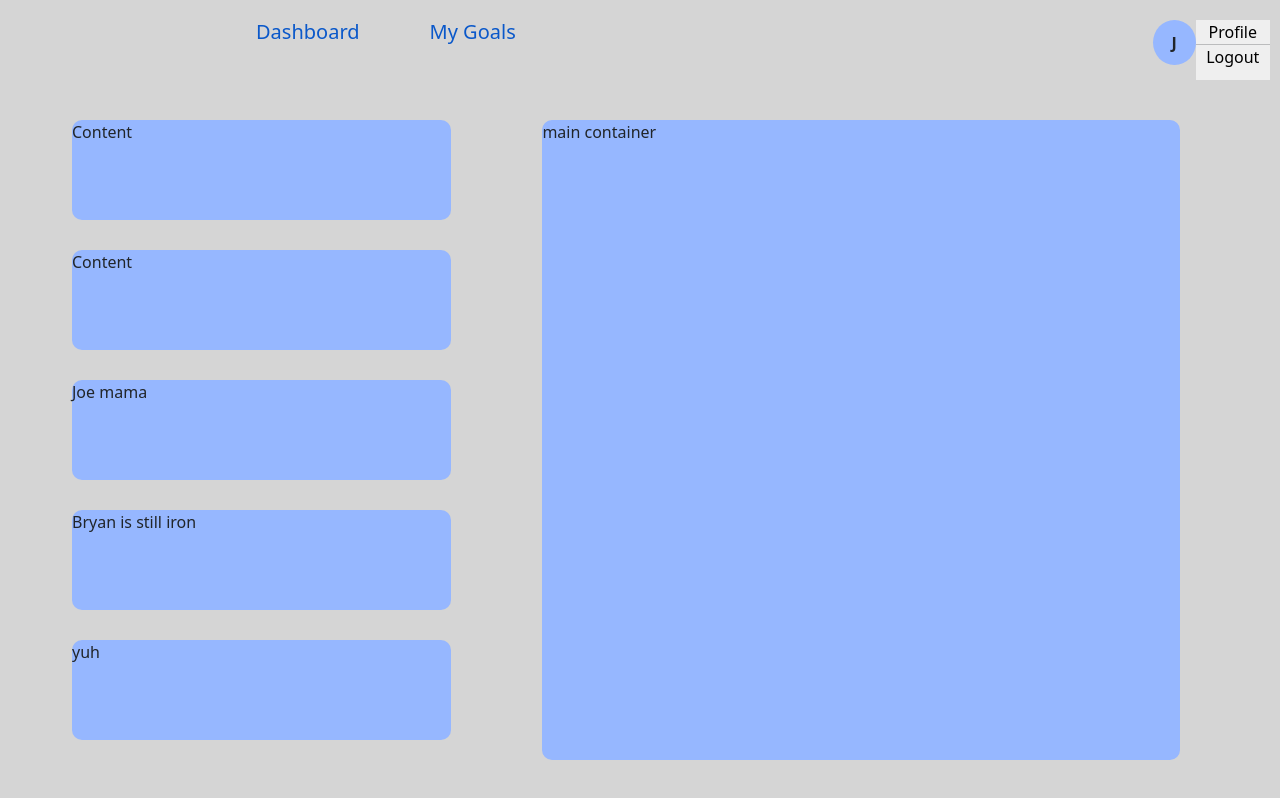
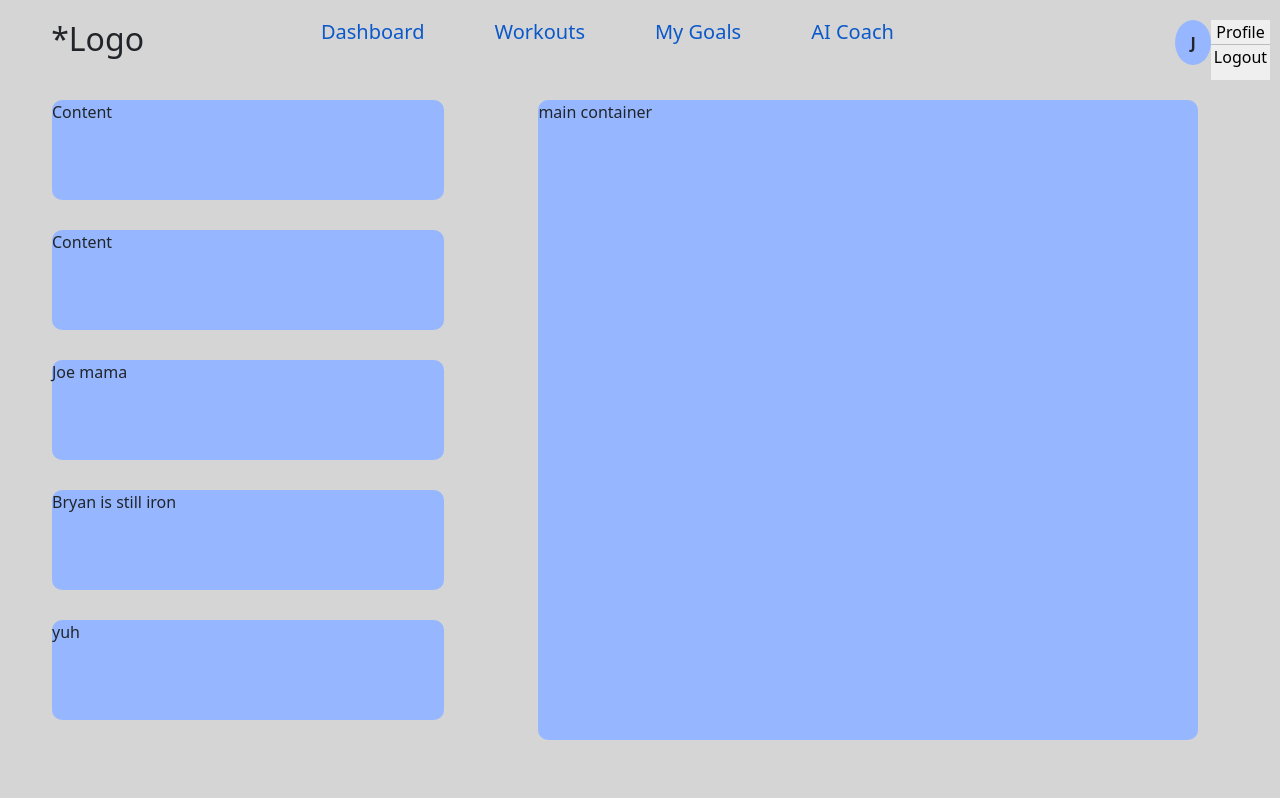
Before and after one commit to JacobM819/GPT-FIt, a React (Create React App) app: page / in a window 1280 px wide. Built offline with nearby package versions, Linux system fonts and the light colour scheme.

Commit message:
Added React Router and
- Changing pages now works with react router
- Added new blank pages to nav
- New pages are now stored in the src/pages directory
- App.js is no longer used

```diff
--- a/src/App.css
+++ b/src/App.css
@@ -13,7 +13,7 @@ main {
 }
 
 nav {
-  padding: 20px 10px 20px 20%;
+  padding: 20px 10px 20px 4%;
 }
 
 .main-cont-sm {
@@ -43,9 +43,15 @@ nav {
 }
 
 .link {
+  font-size: calc(1.3rem + 0.6vw);
   text-decoration: none;
   color: #0a58ca;
 }
+/*@media (min-width: 1200px) {*/
+/*  .link {*/
+/*    font-size: 1.25rem;*/
+/*  }*/
+/*}*/
 
 nav ul li {
   list-style-type: none;
--- a/src/App.js
+++ b/src/App.js
@@ -1,35 +1,13 @@
-import Nav from './Nav.js';
-import { Link }  from "react-router-dom";
-import './App.css';
-
-function App() {
-  return (
-      <body>
-      <Nav></Nav>
-      <main>
-          <div className={"row"} style={{marginLeft:"20px"}}>
-            <div className={"col-4 main-col-sm"}>
-                <div className={"main-cont-sm"}>Content</div>
-                <div className={"main-cont-sm"}>Content</div>
-                <div className={"main-cont-sm"}>Joe mama</div>
-                <div className={"main-cont-sm"}>Bryan is still iron</div>
-                <div className={"main-cont-sm"}>yuh</div>
-                <div className={"main-cont-sm"}>more content</div>
-                <div className={"main-cont-sm"}>more more content</div>
-                <div className={"main-cont-sm"}></div>
-                <div className={"main-cont-sm"}></div>
-                <div className={"main-cont-sm"}></div>
-                <div className={"main-cont-sm"}></div>
-                <div className={"main-cont-sm"}></div>
-            </div>
-            <div className={"col-8"}>
-                <div className={"main-cont-lg"}>main container</div>
-            </div>
-          </div>
-      </main>
-
-      </body>
-  );
-}
-
-export default App;
+// import Nav from './pages/Nav.js';
+// import  Home  from './pages/Home.js';
+// import {BrowserRouter as Router, createBrowserRouter, RouterProvider, Route, createRoutesFromElements, Outlet} from "react-router-dom";
+// import './App.css';
+//
+// function App() {
+//   return (
+//       <body>
+//       </body>
+//   );
+// }
+//
+// export default App;
--- a/src/Nav.js
+++ /dev/null
@@ -1,30 +0,0 @@
-export default function Nav() {
-
-    // let profile = document.getElementById("profile-icon");
-    function hideDropdown() {
-
-        let icon = document.getElementById("profile-icon");
-
-        // let profile = document.getElementById("profile-icon")
-        // profile.hidden = profile.hidden !== true;
-    }
-    // document.getElementById("profile-icon").addEventListener("click", hideDropdown)
-
-    return(
-        <nav className={"d-flex"}>
-            <div className={"d-flex"} style={{width:"95%"}}>
-                {/* eslint-disable-next-line jsx-a11y/anchor-is-valid */}
-                <span style={{marginRight:"70px"}}><a className={"link"} href={"#"}><h5>Dashboard</h5></a></span>
-                {/* eslint-disable-next-line jsx-a11y/anchor-is-valid */}
-                <span><a className={"link"} href={"#"}><h5>My Goals</h5></a></span>
-            </div>
-            <span id={"profile-icon"}><b>J</b></span>
-            <div className={"dropdown"}>
-                    <a href={"#"}>Profile</a>
-                    <hr/>
-                    <a href={"#"}>Logout</a>
-            </div>
-        </nav>
-    );
-
-}
--- a/src/index.js
+++ b/src/index.js
@@ -1,20 +1,28 @@
 import React from 'react';
 import ReactDOM from 'react-dom/client';
 import './index.css';
-import { BrowserRouter } from 'react-router-dom'
 import './bootstrap/css/bootstrap.css'
 import './bootstrap/css/bootstrap-grid.css'
 import './bootstrap/css/bootstrap-reboot.css'
-import App from './App';
 import Preloader from './Preloader.js'
 import reportWebVitals from './reportWebVitals';
+import {BrowserRouter, Routes, Route} from "react-router-dom";
+import Nav from "./pages/Nav.js";
+import Home from "./pages/Home.js";
+import Workouts from "./pages/Workouts.js";
 
 const root = ReactDOM.createRoot(document.getElementById('root'));
 root.render(
   <React.StrictMode>
+      {/*<Preloader/>*/}
       <BrowserRouter>
-      {/*<Preloader/>*/}
-      <App/>
+          <Routes>
+              <Route path="/" element={<Nav/>}>
+                  <Route index element={<Home/>}></Route>
+                  <Route path="workouts" element={<Workouts/>}></Route>
+
+              </Route>
+          </Routes>
       </BrowserRouter>
   </React.StrictMode>
 );
--- /dev/null
+++ b/src/pages/Coach.js
@@ -0,0 +1,5 @@
+export default function Coach() {
+    return (
+        <h1>Under construction</h1>
+    );
+}
--- /dev/null
+++ b/src/pages/Home.js
@@ -0,0 +1,23 @@
+export default function Home() {
+    return (
+        <div className={"row"} style={{marginLeft:"20px"}}>
+            <div className={"col-4 main-col-sm"}>
+                <div className={"main-cont-sm"}>Content</div>
+                <div className={"main-cont-sm"}>Content</div>
+                <div className={"main-cont-sm"}>Joe mama</div>
+                <div className={"main-cont-sm"}>Bryan is still iron</div>
+                <div className={"main-cont-sm"}>yuh</div>
+                <div className={"main-cont-sm"}>more content</div>
+                <div className={"main-cont-sm"}>more more content</div>
+                <div className={"main-cont-sm"}></div>
+                <div className={"main-cont-sm"}></div>
+                <div className={"main-cont-sm"}></div>
+                <div className={"main-cont-sm"}></div>
+                <div className={"main-cont-sm"}></div>
+            </div>
+            <div className={"col-8"}>
+                <div className={"main-cont-lg"}>main container</div>
+            </div>
+        </div>
+    );
+}
--- /dev/null
+++ b/src/pages/Nav.js
@@ -0,0 +1,35 @@
+import { Outlet, Link } from "react-router-dom";
+export default function Nav() {
+
+    // let profile = document.getElementById("profile-icon");
+    function hideDropdown() {
+
+        let icon = document.getElementById("profile-icon");
+
+        // let profile = document.getElementById("profile-icon")
+        // profile.hidden = profile.hidden !== true;
+    }
+    // document.getElementById("profile-icon").addEventListener("click", hideDropdown)
+
+    return(
+        <>
+            <nav className={"d-flex"}>
+                <div style={{width: "30%"}}><h2>*Logo</h2></div>
+                <div className={"d-flex"} style={{width:"95%"}}>
+                    <span style={{marginRight:"70px"}}><Link className={"link"} to={"/"}><h5>Dashboard</h5></Link></span>
+                    <span style={{marginRight:"70px"}}><Link className={"link"} to={"/workouts"}><h5>Workouts</h5></Link></span>
+                    <span style={{marginRight:"70px"}}><Link className={"link"} to={"goals"}><h5>My Goals</h5></Link></span>
+                    <span ><Link className={"link"} to={"/coach"}><h5>AI Coach</h5></Link></span>
+                </div>
+                <span id={"profile-icon"}><b>J</b></span>
+                <div className={"dropdown"}>
+                        <a href={"#"}>Profile</a>
+                        <hr/>
+                        <a href={"#"}>Logout</a>
+                </div>
+            </nav>
+            <Outlet/>
+        </>
+    );
+
+}
--- /dev/null
+++ b/src/pages/Workouts.js
@@ -0,0 +1,5 @@
+export default function Workouts() {
+    return (
+        <h1>Under construction</h1>
+    );
+}
```
Also changed, not shown: src/pages/Goals.js (added).
